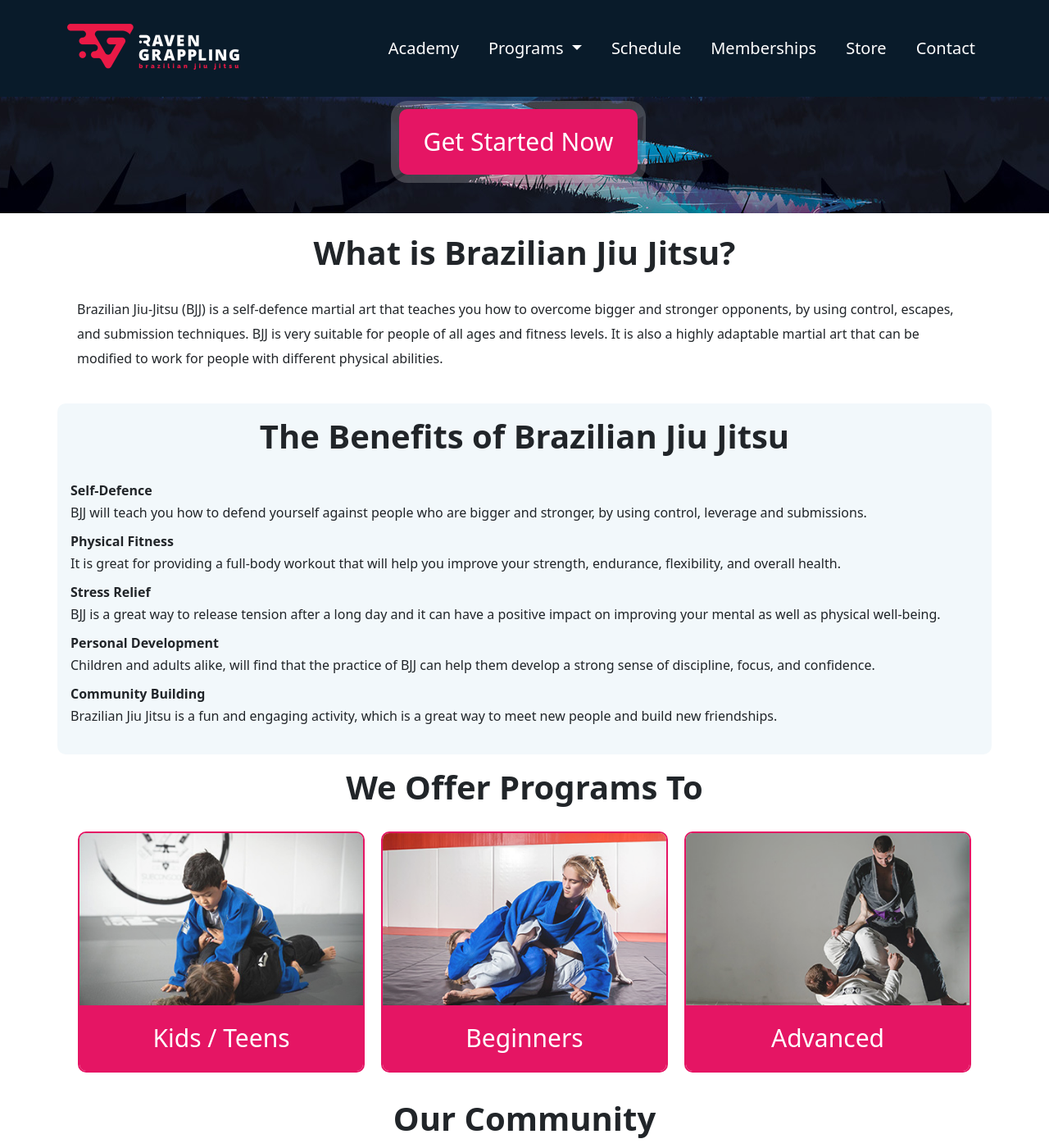
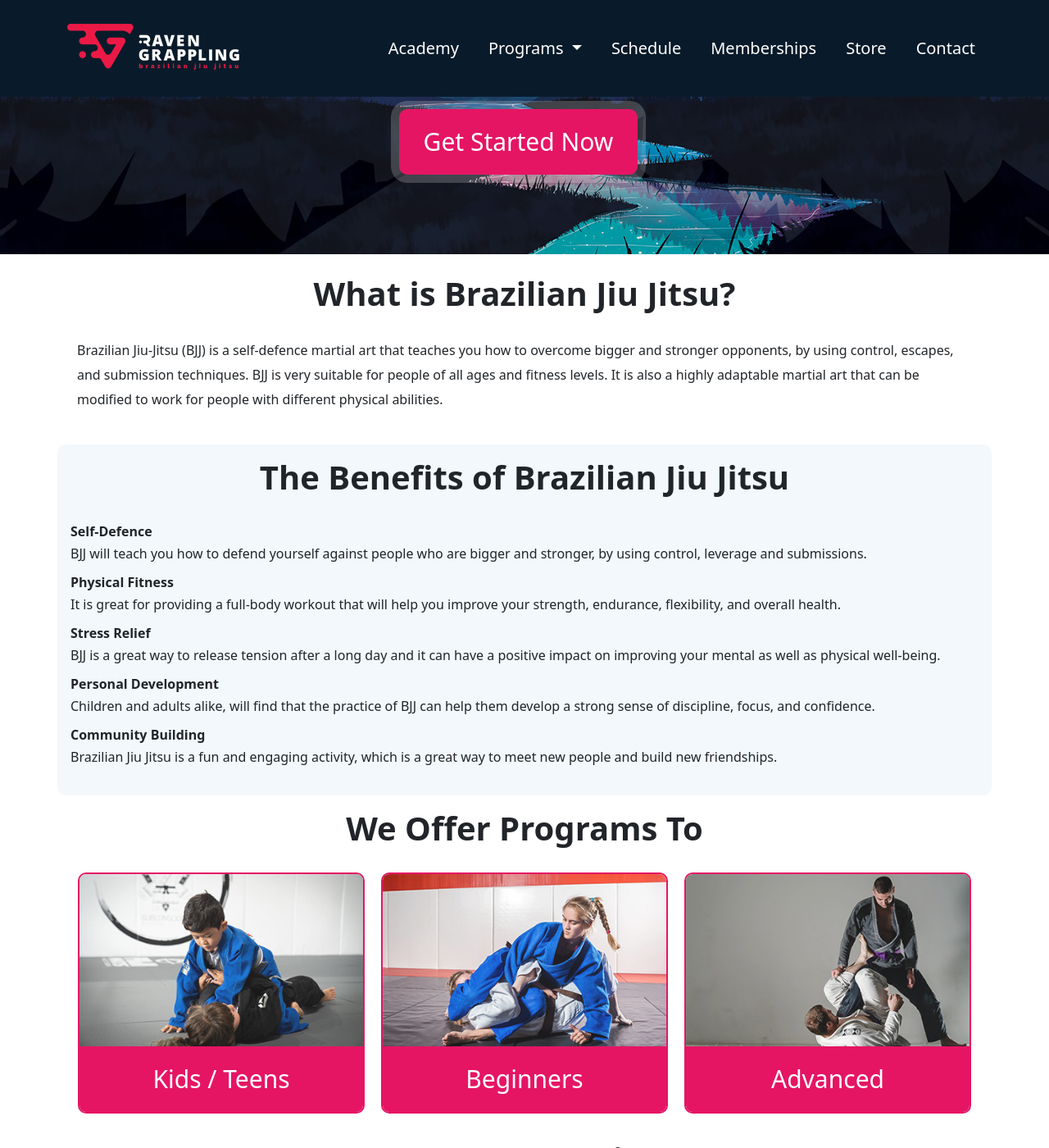
Before and after one commit to RavenGrappling/RavenGrappling.github.io, a Jekyll site: the page built from index.md, in a window 1280 px wide and 1400 px high, scrolled down 398 px. Shown: the whole window at 82% size. Built offline with Jekyll 4.4.1, drawn with Linux system fonts in a browser that asks for light colours.

Commit message:
Update raven.css

```diff
--- a/assets/css/raven.css
+++ b/assets/css/raven.css
@@ -107,7 +107,7 @@ footer a.rg-social:last-child {
 .rg-landing-raven {
   background: no-repeat center -240px url("/assets/images/bg.jpg") #02010f;
   color: #fff;
-  min-height: 500px;
+  min-height: 550px;
   text-align: center;
   padding-top: 50px;
 }
```
